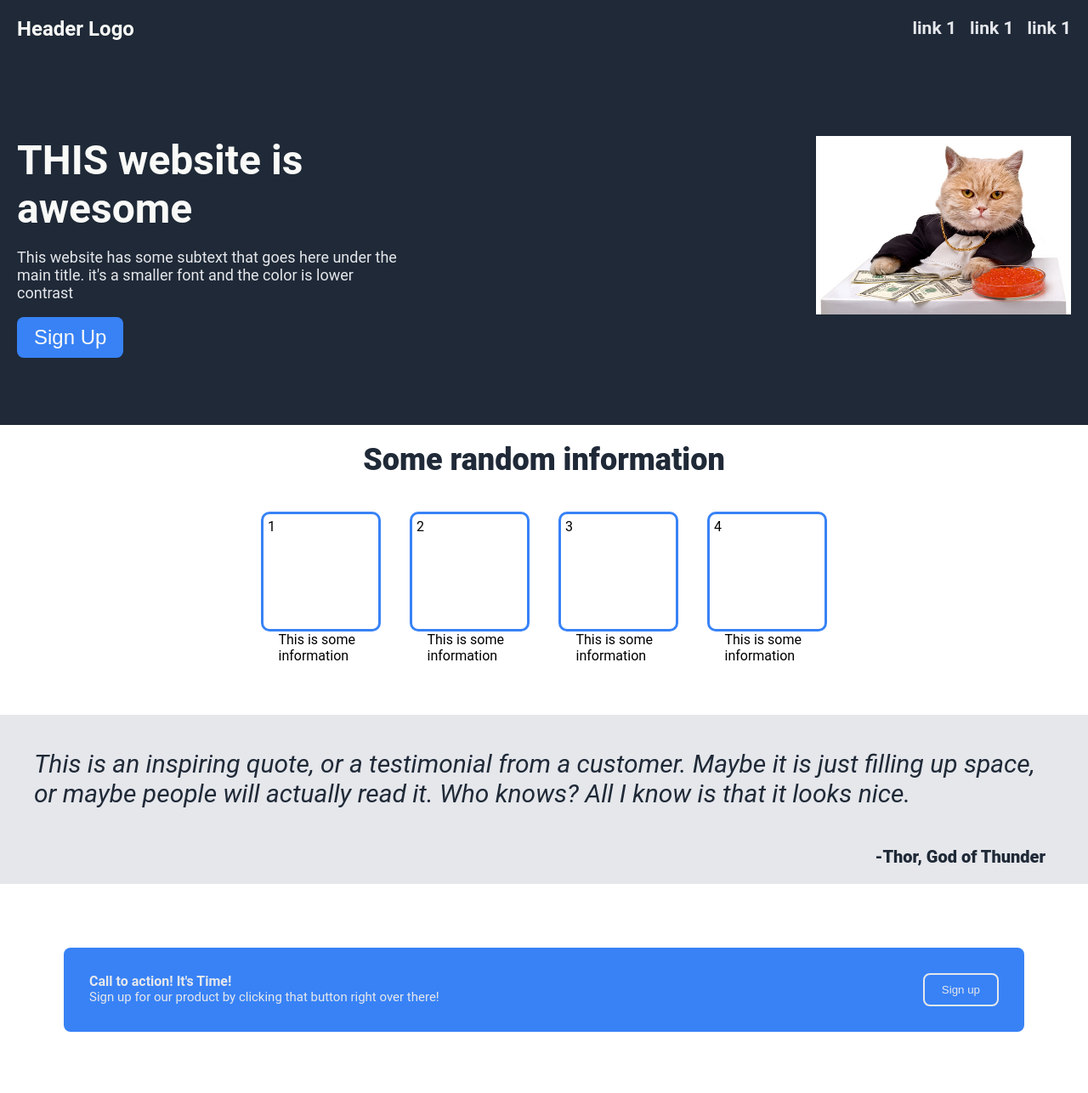
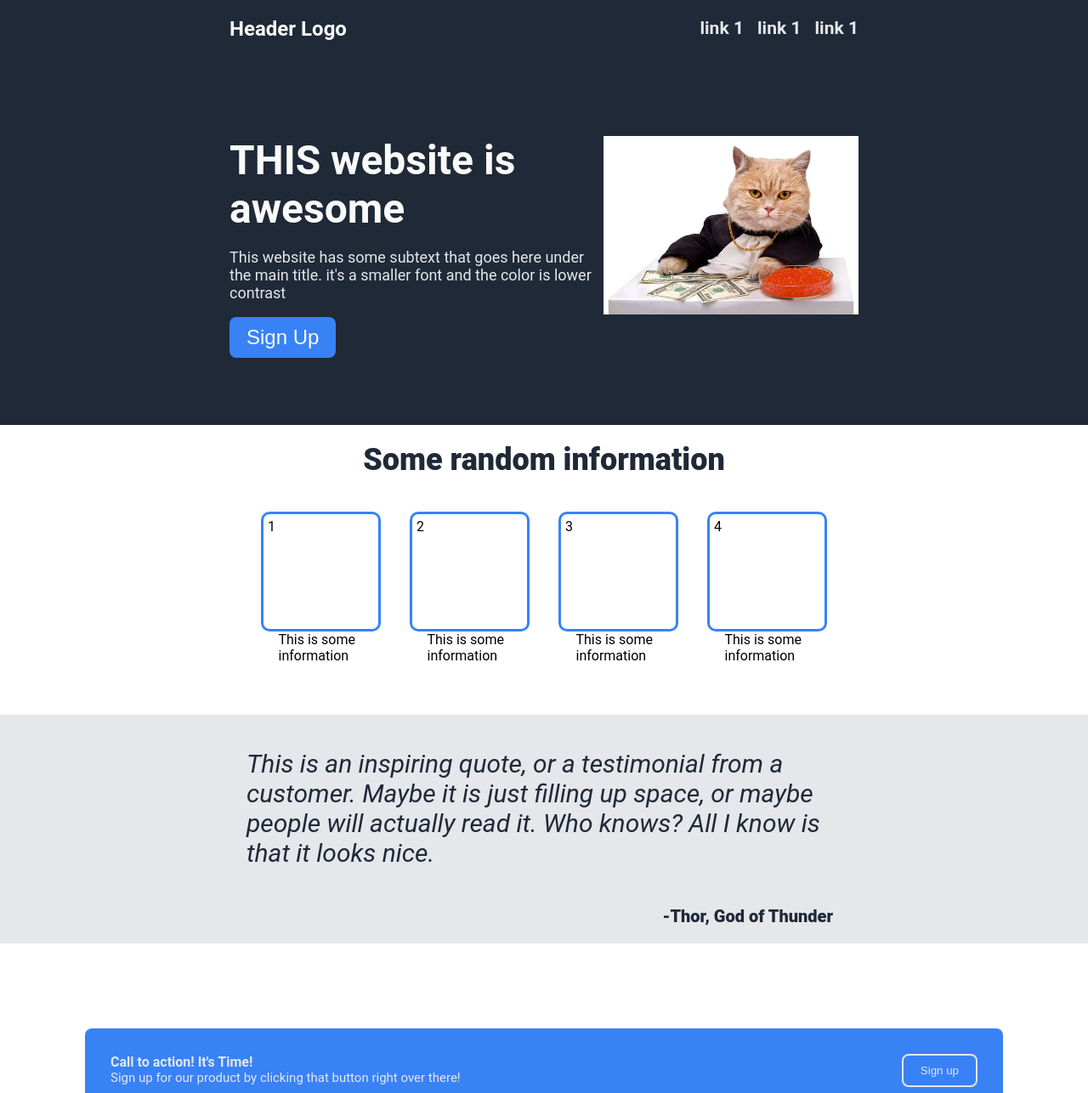
Before and after one commit to pvdberssel/TOP-landing-page, a plain HTML site: page index.html in a window 1280 px wide. Shown: the top 1286 px of the page at 85% size. Drawn offline with Linux system fonts and the light colour scheme.

Commit message:
Add padding

```diff
--- a/css/style.css
+++ b/css/style.css
@@ -10,6 +10,7 @@ body{
     flex-direction: column;
     background-color: #1f2937;
     height: 500px;
+    padding: 0px 250px;
 
 }
 
@@ -89,6 +90,7 @@ h3{
 }
 
 .card-container{
+    padding: 0px 250px;
     display: flex;
     justify-content: center;
     align-items: center;
@@ -108,6 +110,7 @@ h3{
 
 .container-quote{
     display:flex;
+    padding: 0px 250px;
     flex-direction:column;
     justify-content: center;
     align-items: center;
@@ -149,7 +152,7 @@ h3{
 }
 
 .container-signup{
-    margin: 75px;
+    margin: 100px;
     background-color: #3882F6;
     display:flex;
     padding: 30px;
```
